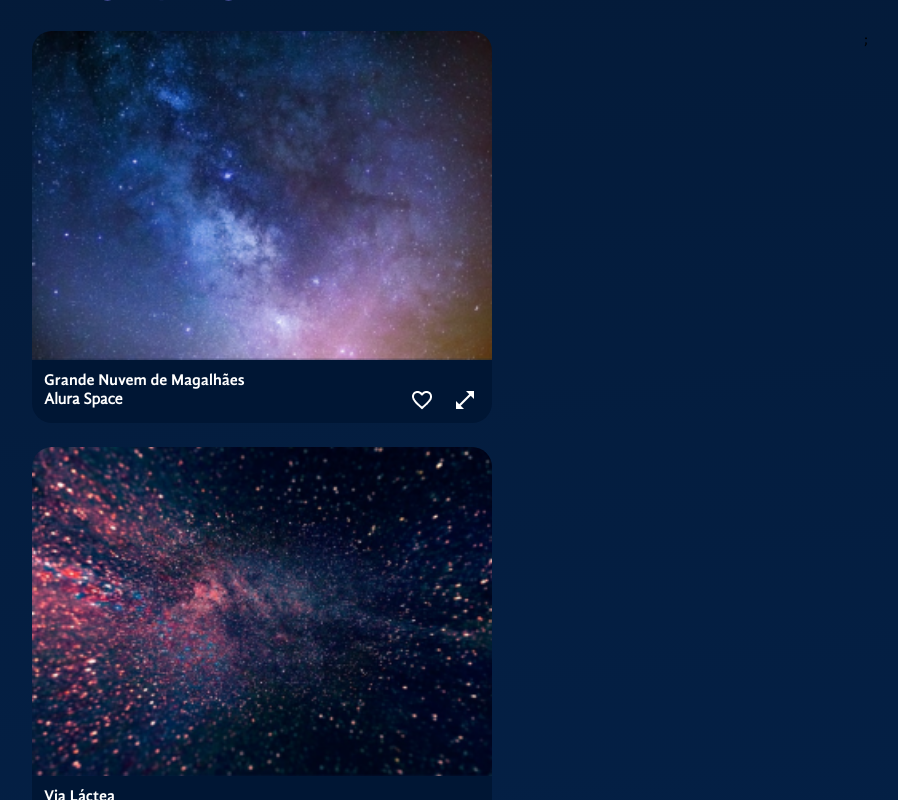
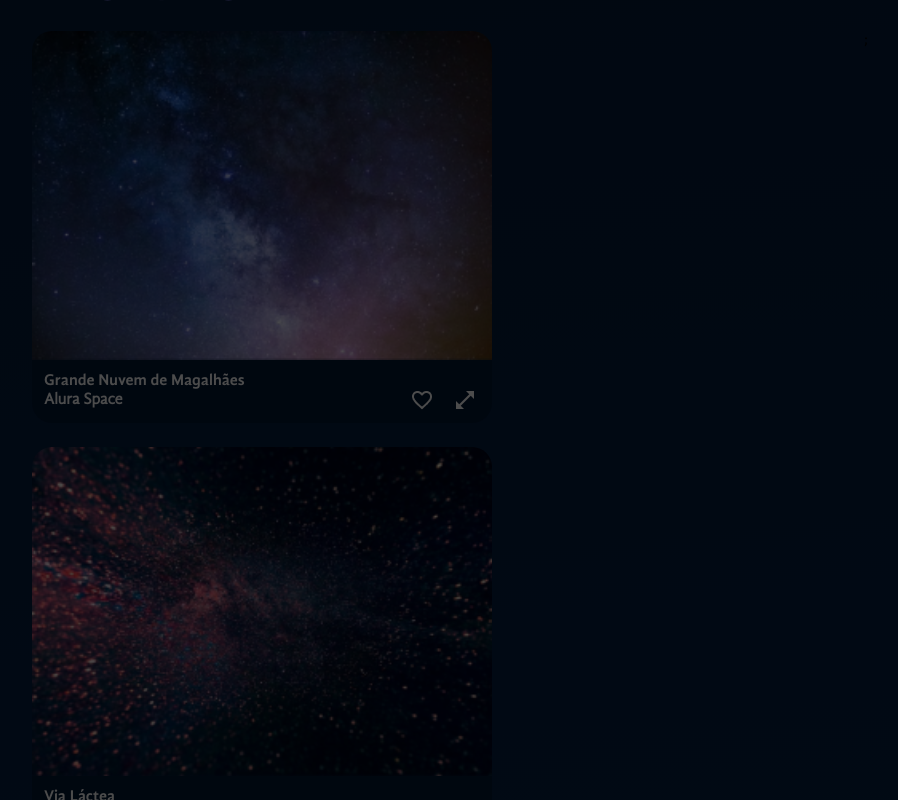
Before and after one commit to albertobtlima/explore-react-com-javascript, a React (Vite) app in the folder 04-estilize-componentes-com-styled-components/space-app/: page / in a window 1280 px wide. Both pictures are taken after a click on the button 669 px from the left and 1091 px from the top of the page. Shown: the part 691-1491 px from the top of the page, without its empty margins (204-1102 px from the left). Built offline with nearby package versions, Linux system fonts and the light colour scheme.

Commit message:
add: componente ModalZoom

```diff
--- a/04-estilize-componentes-com-styled-components/space-app/src/App.jsx
+++ b/04-estilize-componentes-com-styled-components/space-app/src/App.jsx
@@ -7,6 +7,7 @@
 import Galeria from "./componentes/Galeria";
 import fotos from "./fotos.json";
 import { useState } from "react";
+import ModalZoom from "./componentes/ModalZoom";
 
 const FundoGradiente = styled.div`
   background: linear-gradient(
@@ -39,6 +40,8 @@
 const App = () => {
   const [fotosDaGaleria, setFotosDaGaleria] = useState(fotos);
 
+  const [fotoSelecionada, setFotoSelecionada] = useState(null);
+
   return (
     <FundoGradiente>
       <EstilosGlobais />
@@ -51,10 +54,14 @@
               texto="A galeria mais completa de fotos do espaço!"
               backgroundImage={bannerBackground}
             />
-            <Galeria fotos={fotosDaGaleria} />
+            <Galeria
+              fotos={fotosDaGaleria}
+              aoFotoSelecionada={(foto) => setFotoSelecionada(foto)}
+            />
           </ConteudoGaleria>
         </MainContainer>
       </AppContainer>
+      <ModalZoom foto={fotoSelecionada} />
     </FundoGradiente>
   );
 };
--- a/04-estilize-componentes-com-styled-components/space-app/src/componentes/Galeria/Imagem/index.jsx
+++ b/04-estilize-componentes-com-styled-components/space-app/src/componentes/Galeria/Imagem/index.jsx
@@ -37,7 +37,7 @@
   align-items: center;
 `;
 
-const Imagem = ({ foto, expandida = false }) => {
+const Imagem = ({ foto, expandida = false, aoZoomSolicitado }) => {
   return (
     <Figure $expandida={expandida} id={`foto-${foto.id}`}>
       <img src={foto.path} alt={foto.alt} />
@@ -49,7 +49,10 @@
             <img src="/icones/favorito.png" alt="Icone de favorito" />
           </BotaoIcone>
           {!expandida && (
-            <BotaoIcone aria-hidden={expandida}>
+            <BotaoIcone
+              aria-hidden={expandida}
+              onClick={() => aoZoomSolicitado(foto)}
+            >
               <img src="/icones/expandir.png" alt="Icone de expandir" />
             </BotaoIcone>
           )}
--- a/04-estilize-componentes-com-styled-components/space-app/src/componentes/Galeria/index.jsx
+++ b/04-estilize-componentes-com-styled-components/space-app/src/componentes/Galeria/index.jsx
@@ -20,7 +20,7 @@
   gap: 24px;
 `;
 
-const Galeria = ({ fotos = [] }) => {
+const Galeria = ({ fotos = [], aoFotoSelecionada }) => {
   return (
     <>
       <Tags />
@@ -29,7 +29,11 @@
           <Titulo>Navegue pela galeria</Titulo>
           <ImagensContainer>
             {fotos.map((foto) => (
-              <Imagem key={foto.id} foto={foto} />
+              <Imagem
+                key={foto.id}
+                foto={foto}
+                aoZoomSolicitado={aoFotoSelecionada}
+              />
             ))}
           </ImagensContainer>
         </SecaoFluida>
--- /dev/null
+++ b/04-estilize-componentes-com-styled-components/space-app/src/componentes/ModalZoom/index.jsx
@@ -0,0 +1,36 @@
+import styled from "styled-components";
+import Imagem from "../Galeria/Imagem";
+
+const Overlay = styled.div`
+  background-color: rgba(0, 0, 0, 0.7);
+  position: fixed;
+  top: 0;
+  right: 0;
+  bottom: 0;
+  left: 0;
+`;
+
+const DialogEstilizado = styled.dialog`
+  position: absolute;
+  top: 294px;
+`;
+
+const ModalZoom = ({ foto }) => {
+  return (
+    <>
+      {foto && (
+        <>
+          <Overlay />
+          <DialogEstilizado open={!!foto}>
+            <Imagem foto={foto} expandida={true} />
+            <form method="dialog">
+              <button>Ok</button>
+            </form>
+          </DialogEstilizado>
+        </>
+      )}
+    </>
+  );
+};
+
+export default ModalZoom;
```
